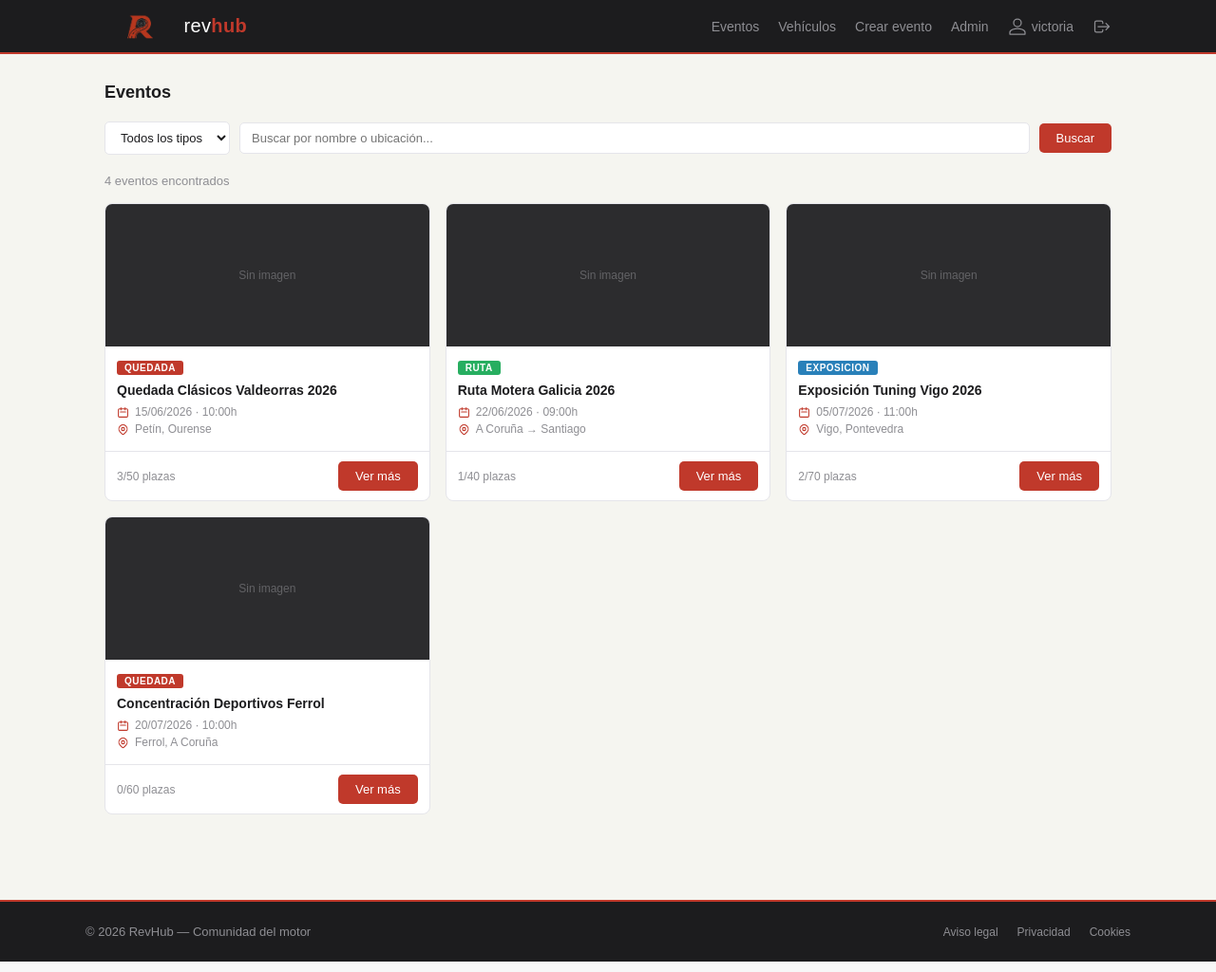
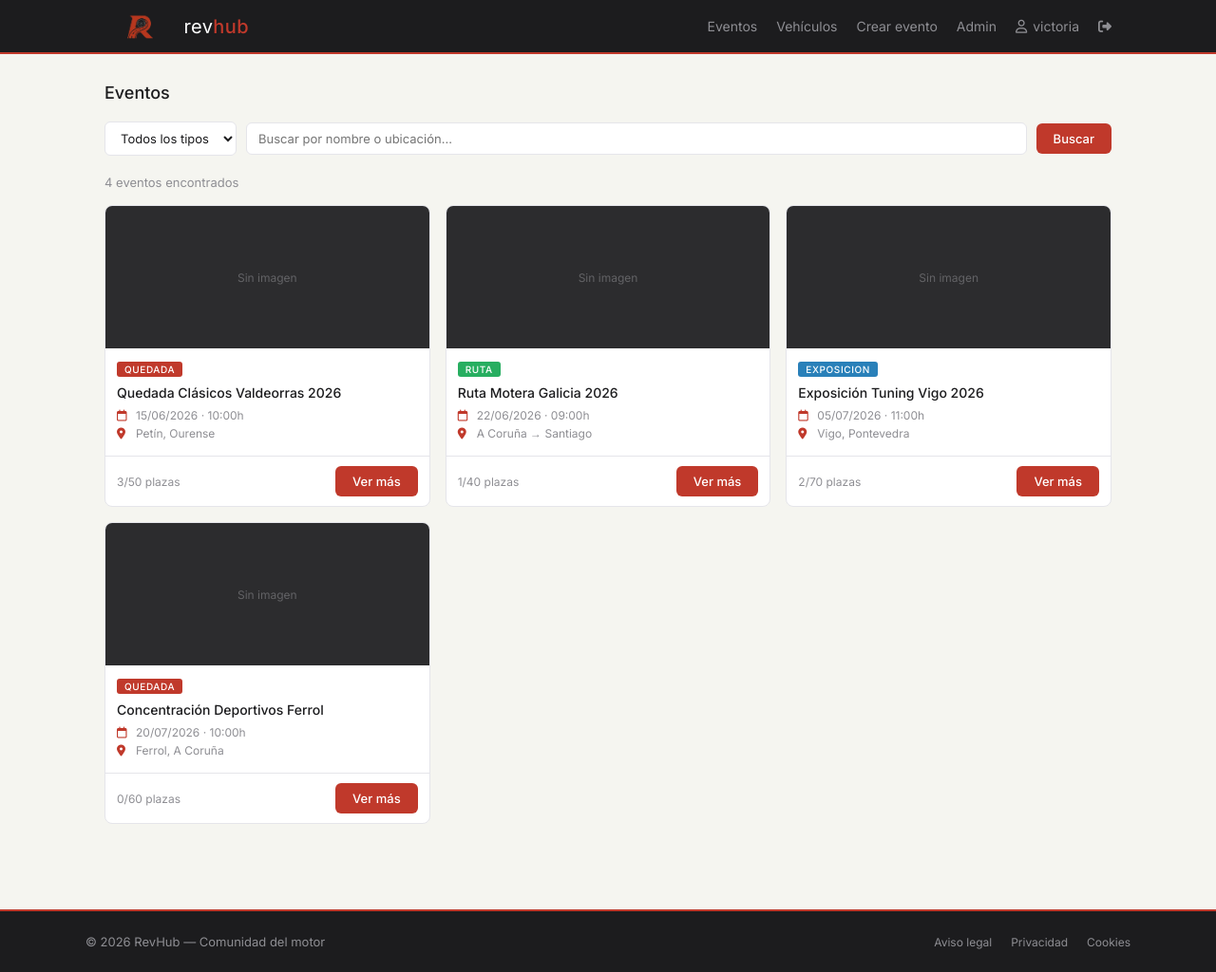
Before and after one commit to victoryaf/revhub, a PHP site: page /eventos.php in a window 1280 px wide. Shown: the whole page at 95% size. Run offline with PHP 8.4, Linux system fonts and the light colour scheme; a user stored in the database is signed in; data comes from the database, SQL or seed files in the repository.

Commit message:
Corregida barra de plazas

```diff
--- a/css/style.css
+++ b/css/style.css
@@ -1,6 +1,21 @@
 /* ============================================================
-   RevHub — Estilos globales
+   RevHub — Hoja de estilos global
+   Tipografía: Inter (Google Fonts)
+   Paleta:
+     Rojo motor  #C0392B — botones primarios y elementos destacados
+     Rojo oscuro #922B21 — hover y estados de bloqueo
+     Asfalto     #1C1C1E — cabecera y texto principal
+     Acero       #2C2C2E — fondos secundarios
+     Cromo       #8E8E93 — texto secundario y metadatos
+     Fondo       #F5F5F0 — fondo general
+     Blanco      #FFFFFF — tarjetas y formularios
+     Verde       #27AE60 — estado activo
+     Ambar       #B7770D — estado pendiente
+     Rojo claro  #F9EBEA — botón acción en tarjeta
    ============================================================ */
+
+/* === FUENTE === */
+@import url('https://fonts.googleapis.com/css2?family=Inter:wght@400;500&display=swap');
 
 /* === RESET === */
 * {
@@ -10,7 +25,8 @@
 }
 
 body {
-    font-family: Arial, sans-serif;
+    font-family: 'Inter', Arial, sans-serif;
+    font-size: 14px;
     background: #F5F5F0;
     color: #1C1C1E;
     min-height: 100vh;
@@ -65,13 +81,13 @@ header {
 .logo span {
     color: #fff;
     font-size: 20px;
-    font-weight: normal;
+    font-weight: 400;
     letter-spacing: 0.02em;
 }
 
 .logo span strong {
     color: #C0392B;
-    font-weight: bold;
+    font-weight: 500;
 }
 
 /* Navegación */
@@ -94,16 +111,13 @@ nav a:hover {
 .nav-icono {
     display: flex;
     align-items: center;
-    gap: 5px;
+    gap: 6px;
     color: #8E8E93;
+    font-size: 14px;
 }
 
 .nav-icono:hover {
     color: #fff;
-}
-
-.nav-icono svg {
-    flex-shrink: 0;
 }
 
 /* ============================================================
@@ -147,25 +161,33 @@ footer {
 
 /* ============================================================
    BOTONES
+   Primario:      fondo rojo motor, texto blanco, esquinas redondeadas
+   Secundario:    fondo transparente, borde, texto oscuro
+   Acción tarjeta: fondo rojo claro, texto rojo motor
+   Destructivo:   texto rojo oscuro, fondo gris claro
    ============================================================ */
 .btn {
     display: inline-block;
     background: #C0392B;
     color: #fff;
     padding: 8px 18px;
-    border-radius: 5px;
+    border-radius: 6px;
     font-size: 13px;
-    font-family: Arial, sans-serif;
+    font-family: 'Inter', Arial, sans-serif;
+    font-weight: 500;
     border: none;
     cursor: pointer;
 }
 
 .btn:hover {
     background: #922B21;
+    color: #fff;
 }
 
 .btn-full {
     width: 100%;
+    text-align: center;
+    display: block;
 }
 
 .btn-outline {
@@ -268,6 +311,7 @@ footer {
 
 .seccion-header h2 {
     font-size: 18px;
+    font-weight: 500;
 }
 
 .seccion-header a {
@@ -317,6 +361,7 @@ footer {
 
 .tarjeta-body h3 {
     font-size: 14px;
+    font-weight: 500;
     margin-bottom: 8px;
 }
 
@@ -329,18 +374,23 @@ footer {
     margin-bottom: 4px;
 }
 
-.tarjeta-meta svg {
-    width: 13px;
-    height: 13px;
-    flex-shrink: 0;
+.tarjeta-meta i {
     color: #C0392B;
+    font-size: 12px;
+    width: 14px;
 }
 
 .tarjeta-footer {
     padding: 10px 12px;
     border-top: 1px solid #E5E5EA;
     display: flex;
-    justify-content: flex-end;
+    justify-content: space-between;
+    align-items: center;
+}
+
+.plazas {
+    font-size: 12px;
+    color: #8E8E93;
 }
 
 /* ============================================================
@@ -349,12 +399,12 @@ footer {
 .badge {
     display: inline-block;
     font-size: 10px;
-    font-weight: bold;
+    font-weight: 500;
     padding: 2px 8px;
     border-radius: 3px;
     margin-bottom: 8px;
     text-transform: uppercase;
-    letter-spacing: 0.05em;
+    letter-spacing: 0.06em;
 }
 
 .badge-quedada     { background: #C0392B; color: #fff; }
@@ -480,9 +526,9 @@ footer {
 .filtros input[type="text"] {
     padding: 8px 12px;
     border: 1px solid #E5E5EA;
-    border-radius: 5px;
+    border-radius: 6px;
     font-size: 13px;
-    font-family: Arial, sans-serif;
+    font-family: 'Inter', Arial, sans-serif;
     color: #1C1C1E;
     background: #fff;
 }
@@ -498,22 +544,12 @@ footer {
     border-color: #C0392B;
 }
 
-/* Total resultados */
 .total-resultados {
     font-size: 13px;
     color: #8E8E93;
     margin-bottom: 16px;
 }
 
-/* Plazas en tarjeta */
-.plazas {
-    font-size: 12px;
-    color: #8E8E93;
-    align-self: center;
-    flex: 1;
-}
-
-/* Sin resultados */
 .sin-resultados {
     font-size: 13px;
     color: #8E8E93;
--- a/eventos.php
+++ b/eventos.php
@@ -1,5 +1,4 @@
 <?php include 'includes/cabecera.php'; ?>
-
 <?php include 'php/conexion.php'; ?>
 
 <main>
@@ -8,25 +7,22 @@
             <h2>Eventos</h2>
         </div>
 
-        <!-- Filtros -->
         <form method="GET" action="" class="filtros">
             <select name="tipo" onchange="this.form.submit()">
                 <option value="">Todos los tipos</option>
-                <option value="quedada"    <?= ($_GET['tipo'] ?? '') === 'quedada'    ? 'selected' : '' ?>>Quedada</option>
-                <option value="ruta"       <?= ($_GET['tipo'] ?? '') === 'ruta'       ? 'selected' : '' ?>>Ruta</option>
-                <option value="exposicion" <?= ($_GET['tipo'] ?? '') === 'exposicion' ? 'selected' : '' ?>>Exposición</option>
-                <option value="competicion"<?= ($_GET['tipo'] ?? '') === 'competicion'? 'selected' : '' ?>>Competición</option>
-                <option value="otro"       <?= ($_GET['tipo'] ?? '') === 'otro'       ? 'selected' : '' ?>>Otro</option>
+                <option value="quedada"     <?= ($_GET['tipo'] ?? '') === 'quedada'     ? 'selected' : '' ?>>Quedada</option>
+                <option value="ruta"        <?= ($_GET['tipo'] ?? '') === 'ruta'        ? 'selected' : '' ?>>Ruta</option>
+                <option value="exposicion"  <?= ($_GET['tipo'] ?? '') === 'exposicion'  ? 'selected' : '' ?>>Exposición</option>
+                <option value="competicion" <?= ($_GET['tipo'] ?? '') === 'competicion' ? 'selected' : '' ?>>Competición</option>
+                <option value="otro"        <?= ($_GET['tipo'] ?? '') === 'otro'        ? 'selected' : '' ?>>Otro</option>
             </select>
-            <input type="text" name="buscar" placeholder="Buscar por nombre o ubicación..."
-                   value="<?= htmlspecialchars($_GET['buscar'] ?? '') ?>">
+            <input type="text" name="buscar" placeholder="Buscar por nombre o ubicación..." value="<?= htmlspecialchars($_GET['buscar'] ?? '') ?>">
             <button type="submit" class="btn">Buscar</button>
             <?php if (!empty($_GET['tipo']) || !empty($_GET['buscar'])): ?>
                 <a href="/revhub/eventos.php" class="btn-outline">Limpiar</a>
             <?php endif; ?>
         </form>
 
-        <!-- Listado -->
         <?php
         $where = "WHERE fecha >= CURDATE()";
 
@@ -41,7 +37,7 @@
         }
 
         $resultado = mysqli_query($conexion, "SELECT * FROM eventos $where ORDER BY fecha ASC");
-        $total     = mysqli_num_rows($resultado);
+        $total = mysqli_num_rows($resultado);
         ?>
 
         <p class="total-resultados"><?= $total ?> evento<?= $total !== 1 ? 's' : '' ?> encontrado<?= $total !== 1 ? 's' : '' ?></p>
@@ -52,39 +48,29 @@
             <div class="tarjeta">
                 <div class="tarjeta-imagen">
                     <?php if ($evento['cartel']): ?>
-                        <img src="/revhub/img/eventos/<?= htmlspecialchars($evento['cartel']) ?>"
-                             alt="<?= htmlspecialchars($evento['nombre']) ?>">
+                        <img src="/revhub/img/eventos/<?= htmlspecialchars($evento['cartel']) ?>" alt="<?= htmlspecialchars($evento['nombre']) ?>">
                     <?php else: ?>
                         <span>Sin imagen</span>
                     <?php endif; ?>
                 </div>
                 <div class="tarjeta-body">
-                    <span class="badge badge-<?= $evento['tipo_evento'] ?>">
-                        <?= htmlspecialchars($evento['tipo_evento']) ?>
-                    </span>
+                    <span class="badge badge-<?= $evento['tipo_evento'] ?>"><?= htmlspecialchars($evento['tipo_evento']) ?></span>
                     <h3><?= htmlspecialchars($evento['nombre']) ?></h3>
                     <div class="tarjeta-meta">
-                        <svg xmlns="http://www.w3.org/2000/svg" width="13" height="13" fill="none" viewBox="0 0 24 24" stroke="currentColor">
-                            <path stroke-linecap="round" stroke-linejoin="round" stroke-width="2" d="M8 7V3m8 4V3m-9 8h10M5 21h14a2 2 0 002-2V7a2 2 0 00-2-2H5a2 2 0 00-2 2v12a2 2 0 002 2z"/>
-                        </svg>
+                        <i class="fa-regular fa-calendar"></i>
                         <?= date('d/m/Y', strtotime($evento['fecha'])) ?> &middot; <?= substr($evento['hora'], 0, 5) ?>h
                     </div>
                     <div class="tarjeta-meta">
-                        <svg xmlns="http://www.w3.org/2000/svg" width="13" height="13" fill="none" viewBox="0 0 24 24" stroke="currentColor">
-                            <path stroke-linecap="round" stroke-linejoin="round" stroke-width="2" d="M17.657 16.657L13.414 20.9a1.998 1.998 0 01-2.827 0l-4.244-4.243a8 8 0 1111.314 0z"/>
-                            <path stroke-linecap="round" stroke-linejoin="round" stroke-width="2" d="M15 11a3 3 0 11-6 0 3 3 0 016 0z"/>
-                        </svg>
+                        <i class="fa-solid fa-location-dot"></i>
                         <?= htmlspecialchars($evento['ubicacion']) ?>
                     </div>
                 </div>
                 <div class="tarjeta-footer">
                     <?php
                     $id = $evento['id_evento'];
-                    $inscritos = mysqli_fetch_assoc(mysqli_query($conexion,
-                        "SELECT COUNT(DISTINCT id_usuario) as total FROM inscripciones WHERE id_evento = $id"
-                    ))['total'];
+                    $ins = mysqli_fetch_assoc(mysqli_query($conexion, "SELECT COUNT(DISTINCT id_usuario) as total FROM inscripciones WHERE id_evento = $id"))['total'];
                     ?>
-                    <span class="plazas"><?= $inscritos ?>/<?= $evento['max_participantes'] ?> plazas</span>
+                    <span class="plazas"><?= $ins ?>/<?= $evento['max_participantes'] ?> plazas</span>
                     <a href="/revhub/evento.php?id=<?= $id ?>" class="btn">Ver más</a>
                 </div>
             </div>
@@ -93,7 +79,6 @@
         <?php else: ?>
             <p class="sin-resultados">No se encontraron eventos.</p>
         <?php endif; ?>
-
     </div>
 </main>
 
--- a/includes/cabecera.php
+++ b/includes/cabecera.php
@@ -10,6 +10,7 @@ if (session_status() === PHP_SESSION_NONE) {
     <meta name="viewport" content="width=device-width, initial-scale=1.0">
     <title>RevHub</title>
     <link rel="stylesheet" href="/revhub/css/style.css">
+    <link rel="stylesheet" href="https://cdnjs.cloudflare.com/ajax/libs/font-awesome/6.5.0/css/all.min.css">
 </head>
 <body>
 
@@ -23,7 +24,6 @@ if (session_status() === PHP_SESSION_NONE) {
             <a href="/revhub/eventos.php">Eventos</a>
 
             <?php if (isset($_SESSION['usuario'])): ?>
-
                 <a href="/revhub/vehiculos.php">Vehículos</a>
 
                 <?php if ($_SESSION['rol'] === 'organizador' || $_SESSION['rol'] === 'admin'): ?>
@@ -34,24 +34,18 @@ if (session_status() === PHP_SESSION_NONE) {
                     <a href="/revhub/admin.php">Admin</a>
                 <?php endif; ?>
 
-                <a href="/revhub/perfil.php" class="nav-icono" title="Mi perfil">
-                    <svg xmlns="http://www.w3.org/2000/svg" width="20" height="20" fill="none" viewBox="0 0 24 24" stroke="currentColor">
-                        <path stroke-linecap="round" stroke-linejoin="round" stroke-width="1.5" d="M12 12c2.7 0 4.8-2.1 4.8-4.8S14.7 2.4 12 2.4 7.2 4.5 7.2 7.2 9.3 12 12 12zm0 2.4c-3.2 0-9.6 1.6-9.6 4.8v2.4h19.2v-2.4c0-3.2-6.4-4.8-9.6-4.8z"/>
-                    </svg>
+                <a href="/revhub/perfil.php" class="nav-icono">
+                    <i class="fa-regular fa-user"></i>
                     <?= htmlspecialchars($_SESSION['username']) ?>
                 </a>
 
                 <a href="/revhub/logout.php" class="nav-icono" title="Cerrar sesión">
-                    <svg xmlns="http://www.w3.org/2000/svg" width="20" height="20" fill="none" viewBox="0 0 24 24" stroke="currentColor">
-                        <path stroke-linecap="round" stroke-linejoin="round" stroke-width="1.5" d="M17 16l4-4m0 0l-4-4m4 4H7m6 4v1a2 2 0 01-2 2H5a2 2 0 01-2-2V7a2 2 0 012-2h6a2 2 0 012 2v1"/>
-                    </svg>
+                    <i class="fa-solid fa-right-from-bracket"></i>
                 </a>
 
             <?php else: ?>
-
                 <a href="/revhub/login.php">Entrar</a>
                 <a href="/revhub/registro.php" class="btn">Registro</a>
-
             <?php endif; ?>
         </nav>
     </div>
```
Also changed, not shown: other parts of css/style.css (+61 -42 lines), evento.php (+12 -36 lines), index.php (+5 -20 lines).
